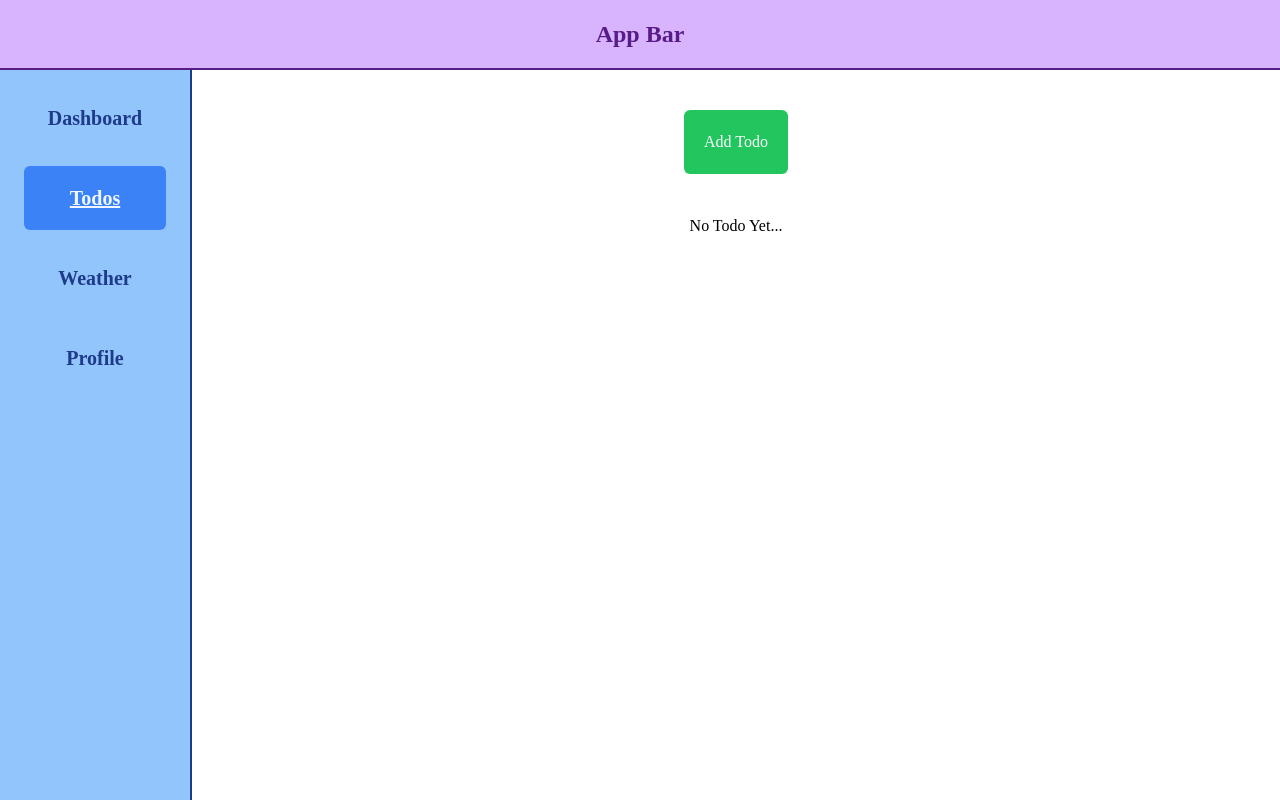
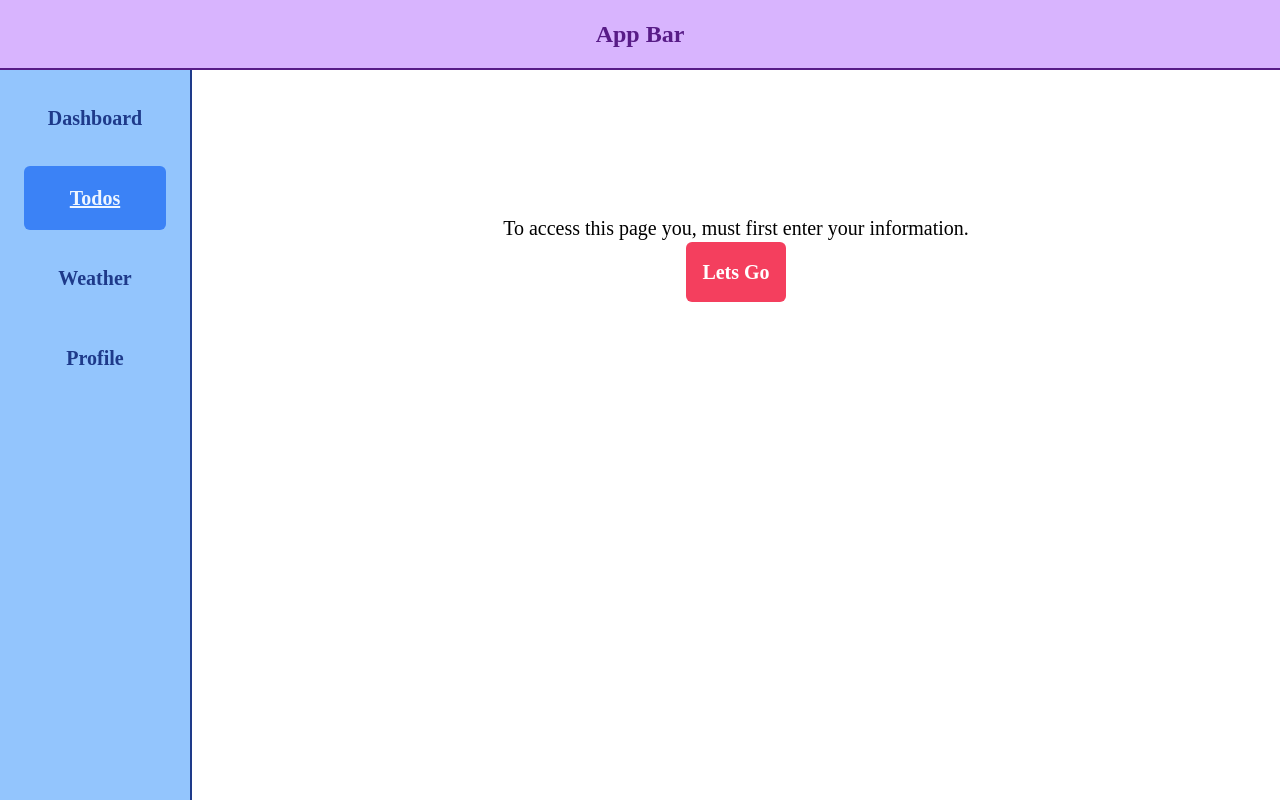
Before and after one commit to mhdhyrn/NadinSoft-task, a Vue app: page /#/todos in a window 1280 px wide. Built offline with nearby package versions, Linux system fonts and the light colour scheme.

Commit message:
create: should login and route validate

```diff
--- a/src/App.vue
+++ b/src/App.vue
@@ -3,7 +3,7 @@
     <Header></Header>
     <Menu></Menu>
     <div class="w-[85%]">
-      <router-view></router-view>
+      <router-view ></router-view>
     </div>
   </div>
 </template>
@@ -20,8 +20,9 @@ export default {
     Header,
     DashboardPage,
   },
+  beforeMount() {
+  },
 };
 </script>
 
-<style scoped>
-</style>
+<style scoped></style>
--- a/src/components/DashboardPage.vue
+++ b/src/components/DashboardPage.vue
@@ -1,5 +1,6 @@
 <template>
-  <div class="w-full">
+  <ShouldLogin v-if="!isLogin"></ShouldLogin>
+  <div class="w-full" v-else>
     <div class="mt-20">
       <h2 class="text-center text-2xl">{{ currentTime }}</h2>
     </div>
@@ -9,6 +10,8 @@
   </div>
 </template>
 <script>
+import utils from "../services/utils";
+import ShouldLogin from "./ShouldLogin.vue";
 export default {
   name: "DashboardPage",
   data() {
@@ -16,7 +19,11 @@ export default {
       currentTime: "",
       greeting: "",
       userName: "",
+      isLogin: utils(),
     };
+  },
+  components: {
+    ShouldLogin,
   },
   methods: {
     updateTime() {
--- /dev/null
+++ b/src/components/ShouldLogin.vue
@@ -0,0 +1,18 @@
+<template>
+  <div class="text-center">
+    <h1 class="text-xl pt-36">
+      To access this page you, must first enter your information.
+    </h1>
+    <router-link to="/profile" class="w-full text-center">
+      <button
+        class="text-xl font-semibold rounded-md cursor-pointer text-white bg-rose-500 p-4"
+      >
+        Lets Go
+      </button>
+    </router-link>
+  </div>
+</template>
+<script>
+export default {};
+</script>
+<style scoped></style>
--- a/src/components/TodosPage.vue
+++ b/src/components/TodosPage.vue
@@ -1,5 +1,6 @@
 <template>
-  <div class="h-[calc(100%-70px)] relative">
+  <ShouldLogin v-if="!isLogin"></ShouldLogin>
+  <div class="h-[calc(100%-70px)] relative" v-else>
     <div class="text-center my-10">
       <button
         class="p-5 bg-green-500 rounded-md text-white"
@@ -71,6 +72,8 @@
   </div>
 </template>
 <script>
+import utils from "../services/utils";
+import ShouldLogin from "./ShouldLogin.vue";
 export default {
   name: "TodosPage",
   data() {
@@ -80,7 +83,11 @@ export default {
       isEditModal: false,
       inputValue: "",
       selectedTodoIndex: 0,
+      isLogin: utils(),
     };
+  },
+  components: {
+    ShouldLogin,
   },
   methods: {
     showAddTodoModal() {
@@ -98,7 +105,10 @@ export default {
       this.isModalOpen = false;
     },
     addTodoHandler() {
-      if (this.inputValue.trim().length < 3 || this.inputValue.trim().length > 40) {
+      if (
+        this.inputValue.trim().length < 3 ||
+        this.inputValue.trim().length > 40
+      ) {
         alert("Todo name is too long or too short");
       } else {
         this.todos.push({ name: this.inputValue });
--- a/src/components/WeatherPage.vue
+++ b/src/components/WeatherPage.vue
@@ -1,5 +1,6 @@
 <template>
-  <div class="flex w-full flex-col items-center">
+  <ShouldLogin v-if="!isLogin"></ShouldLogin>
+  <div class="flex w-full flex-col items-center" v-else>
     <div class="w-full text-center mt-20">
       <input
         type="text"
@@ -44,6 +45,8 @@
 <script>
 import axios from "axios";
 import cityAddress from "../services/cityAddress";
+import utils from "../services/utils";
+import ShouldLogin from "./ShouldLogin.vue";
 export default {
   name: "WeatherPage",
   data() {
@@ -52,7 +55,11 @@ export default {
       windSpeed: "",
       inputValue: "",
       isLoading: false,
+      isLogin: utils(),
     };
+  },
+  components: {
+    ShouldLogin,
   },
   methods: {
     async fetchData() {
--- /dev/null
+++ b/src/services/utils.js
@@ -0,0 +1,3 @@
+export default function getUserNameFromLocalStorage() {
+  return localStorage.getItem("userName");
+}
```
